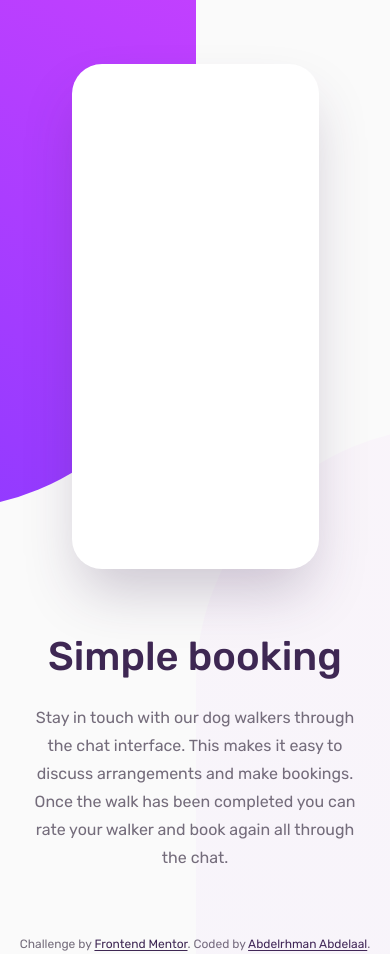
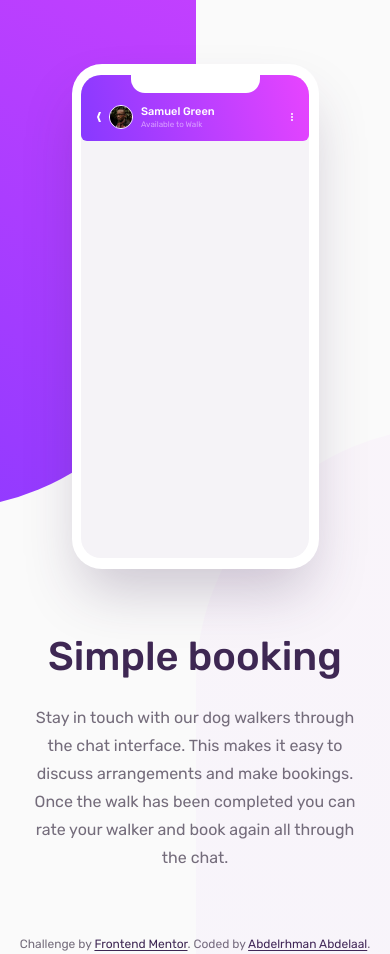
Before and after one commit to MrBlackvanta/chat-app-css-illustration, a Next.js app: page / in a window 390 px wide. Built offline with nearby package versions, Linux system fonts and the light colour scheme.

Commit message:
feat: add ChatHeader and Phone components; update globals and layout styles

```diff
--- a/src/app/globals.css
+++ b/src/app/globals.css
@@ -65,6 +65,10 @@
   }
 }
 
+@utility v-chevron {
+  clip-path: polygon(48% 0, 0 50%, 48% 100%, 100% 100%, 52% 50%, 100% 0);
+}
+
 @utility v-brand-blob {
   background-image: linear-gradient(
     207deg,
--- a/src/app/page.tsx
+++ b/src/app/page.tsx
@@ -1,4 +1,5 @@
 import { Backdrop, BookingIntro } from "@/components";
+import { Phone } from "@/components/chat";
 import { Attribution } from "@/components/layout";
 
 export default function Home() {
@@ -7,7 +8,7 @@ export default function Home() {
       <main className="flex flex-1 flex-col items-center justify-center gap-16 px-8 py-16 lg:flex-row lg:gap-31.25">
         <div className="relative shrink-0">
           <Backdrop />
-          <div className="relative h-126.25 w-61.75 rounded-phone bg-white shadow-phone" />
+          <Phone />
         </div>
         <BookingIntro />
       </main>
--- /dev/null
+++ b/src/components/chat/chat-header.tsx
@@ -0,0 +1,25 @@
+import avatar from "@/assets/avatar.webp";
+
+export default function ChatHeader() {
+  return (
+    <header className="flex items-center gap-2 rounded-b-band v-brand-band px-4 pt-7.5 pb-3">
+      <span className="h-2.5 w-1 bg-white v-chevron" />
+      <img
+        src={avatar.src}
+        alt=""
+        width={24}
+        height={24}
+        className="size-6 rounded-full border border-white"
+      />
+      <div className="mr-auto">
+        <p className="text-name font-medium text-white">Samuel Green</p>
+        <p className="mt-0.5 text-status text-presence">Available to Walk</p>
+      </div>
+      <span className="flex flex-col gap-px">
+        <span className="size-0.5 rounded-full bg-white" />
+        <span className="size-0.5 rounded-full bg-white" />
+        <span className="size-0.5 rounded-full bg-white" />
+      </span>
+    </header>
+  );
+}
--- /dev/null
+++ b/src/components/chat/index.ts
@@ -0,0 +1,2 @@
+export { default as ChatHeader } from "./chat-header";
+export { default as Phone } from "./phone";
--- /dev/null
+++ b/src/components/chat/phone.tsx
@@ -0,0 +1,15 @@
+import ChatHeader from "./chat-header";
+
+export default function Phone() {
+  return (
+    <section
+      aria-label="Sample chat with a dog walker"
+      className="relative h-126.25 w-61.75 rounded-phone bg-white py-2.75 shadow-phone"
+    >
+      <div className="mx-auto flex h-full w-57 flex-col overflow-clip rounded-screen bg-app">
+        <ChatHeader />
+      </div>
+      <div className="absolute inset-x-0 top-0 mx-auto h-7.25 w-32.25 rounded-b-notch bg-white" />
+    </section>
+  );
+}
```
Also changed, not shown: src/assets/avatar.webp.
